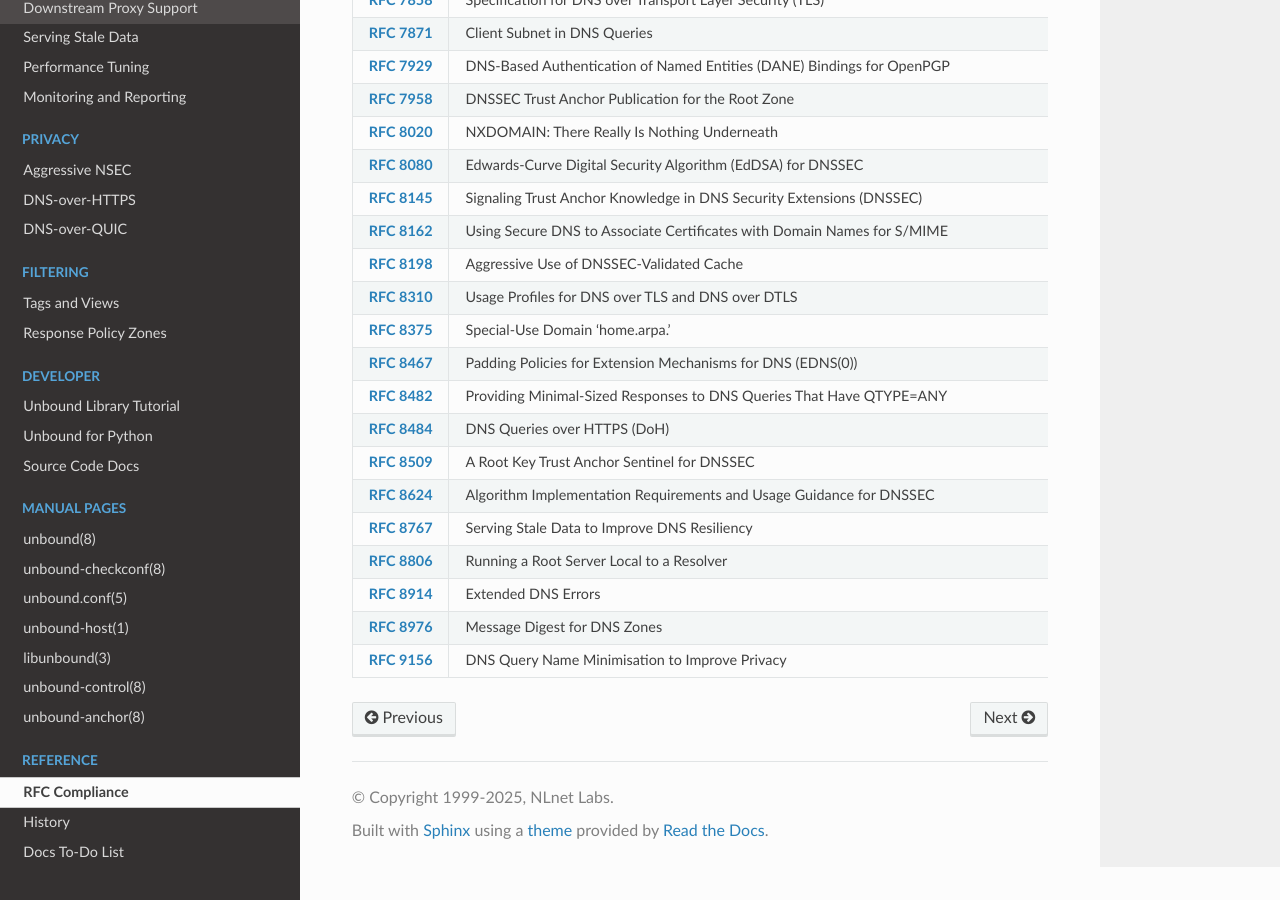
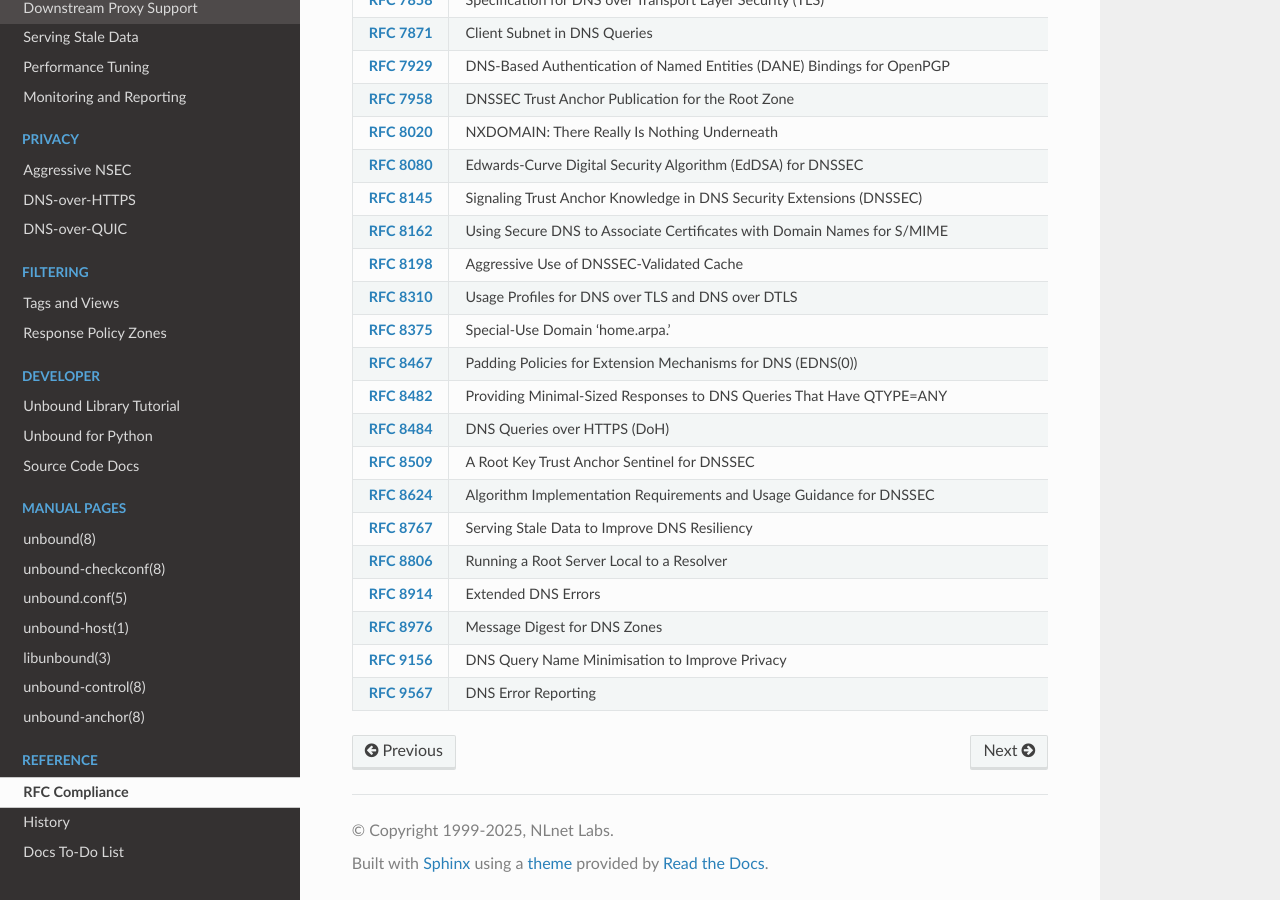
Before and after one commit to NLnetLabs/unbound-manual, a Sphinx documentation site: the page built from source/reference/rfc-compliance.rst, in a window 1280 px wide and 900 px high, scrolled down 3197 px. Built offline with Sphinx 7.4.7 and the Read the Docs theme 3.1.0, drawn with Linux system fonts in a browser that asks for light colours.

Commit message:
Update RFC compliance list

```diff
--- a/source/reference/rfc-compliance.rst
+++ b/source/reference/rfc-compliance.rst
@@ -117,4 +117,5 @@ Internet drafts that have been implemented in Unbound.
 :rfc:`8914`    Extended DNS Errors
 :rfc:`8976`    Message Digest for DNS Zones
 :rfc:`9156`    DNS Query Name Minimisation to Improve Privacy
+:rfc:`9567`    DNS Error Reporting
 ============== ====
```
